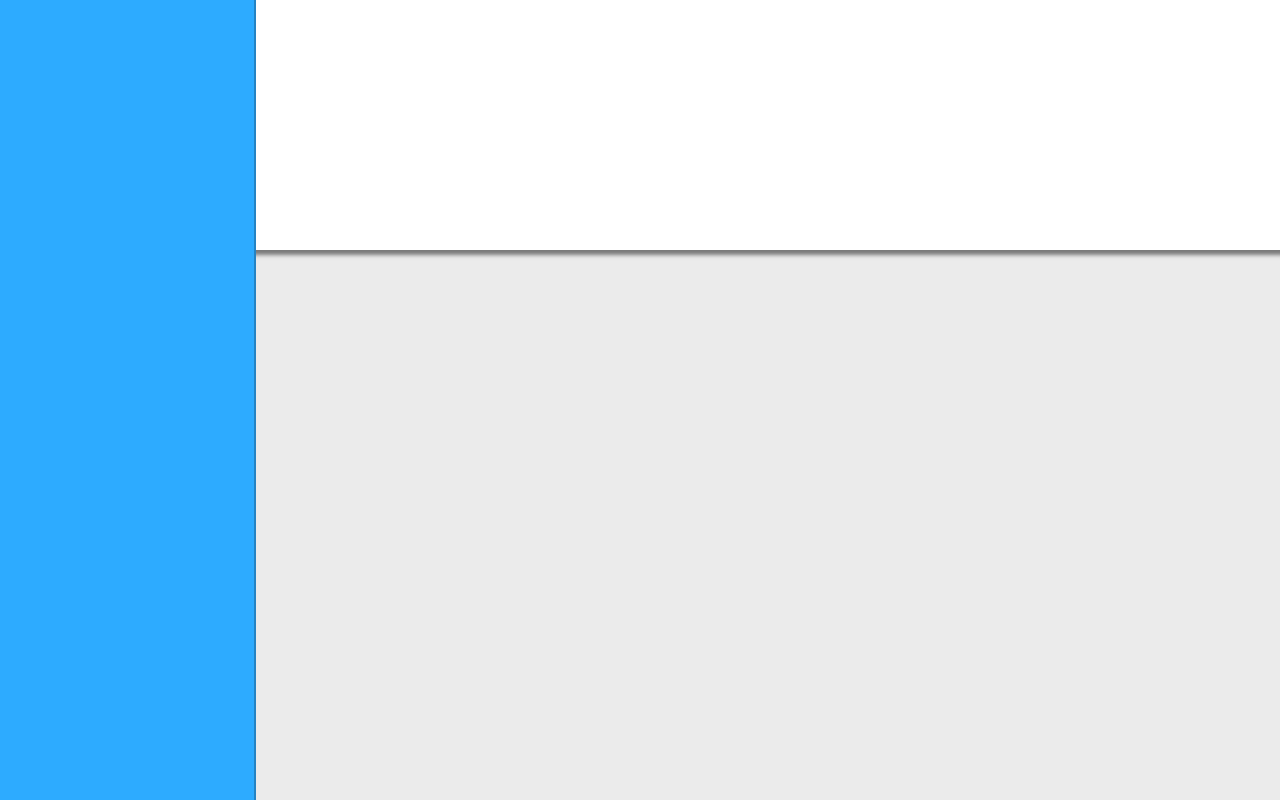
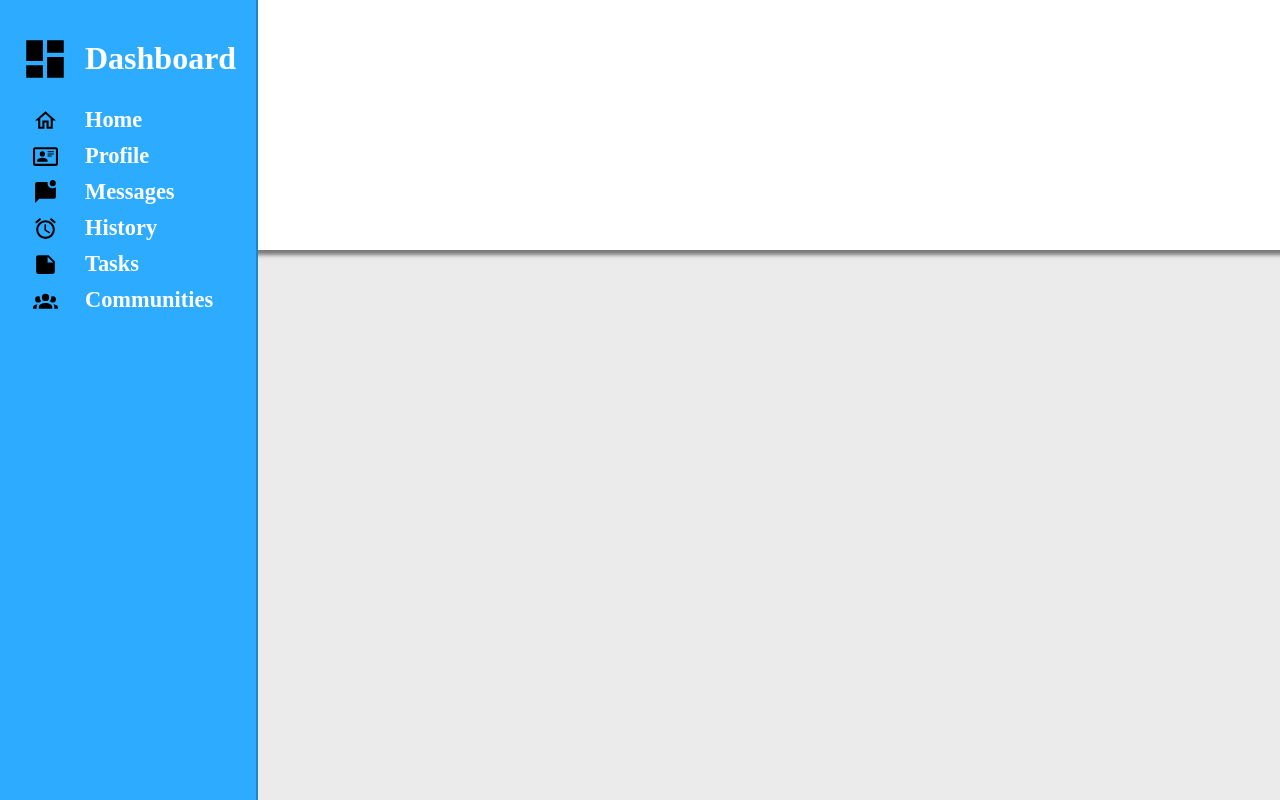
Before and after one commit to XenoNick/odin_Dashboard, a plain HTML site: page index.html in a window 1280 px wide. Drawn offline with Linux system fonts and the light colour scheme.

Commit message:
Test new layour for the navbar

```diff
--- a/index.html
+++ b/index.html
@@ -11,7 +11,40 @@
 
 <body>
     <div id="container">
-        <nav class="sections nav"></nav>
+        <nav class="sections nav">
+            <img src="./icons/view-dashboard.svg" alt="" class="title-icon">
+            <h1 class="title">Dashboard</h1>
+
+            <img src="./icons/home-outline.svg" alt="" class="icon">
+            <a href="" class="link nav-info">
+                <p>Home</p>
+            </a>
+
+            <img src="./icons/card-account-details-outline.svg" alt="" class="icon">
+            <a href="" class="link nav-info">
+                <p>Profile</p>
+            </a>
+
+            <img src="./icons/message-badge.svg" alt="" class="icon">
+            <a href="" class="link nav-info">
+                <p>Messages</p>
+            </a>
+
+            <img src="./icons/alarm.svg" alt="" class="icon">
+            <a href="" class="link nav-info">
+                <p>History</p>
+            </a>
+
+            <img src="./icons/note.svg" alt="" class="icon">
+            <a href="" class="link nav-info">
+                <p>Tasks</p>
+            </a>
+
+            <img src="./icons/account-group.svg" alt="" class="icon">
+            <a href="" class="link nav-info">
+                <p>Communities</p>
+            </a>
+        </nav>
         <header class="sections header"></header>
         <main class="sections main"></main>
     </div>
--- a/styles.css
+++ b/styles.css
@@ -8,14 +8,11 @@ body{
 #container{
     flex: 1 1 0;
     display: grid;
-    grid-template: 250px 1fr/ minmax(max-content, 1fr) 4fr;
+    grid-template: 250px 1fr/ max-content 4fr;
     grid-template-areas:
     "nav header"
     "nav main"
     ;
-}
-.sections{
-
 }
 .header{
     grid-area: header;
@@ -26,7 +23,38 @@ body{
     grid-area: nav;
     background-color: rgb(45, 171, 255);
     border-right: 2px solid rgb(36, 131, 195);
+    padding: 20px;
+    gap: 10px 15px;
+    display: grid;
+    grid-template-columns: max-content max-content;
+    align-items: center;
+    justify-items: center;
+    grid-auto-rows: max-content;
     z-index: 2;
+}
+.title, .nav-info > p{
+    font-weight: bold;
+    margin: 0;
+}
+.title{
+    color: white;
+    font-size: 2rem;
+    margin: 20px 0;
+}
+.title-icon{
+    height: 50px;
+    width: 50px;
+}
+.nav-info{
+    justify-self: stretch;
+    text-align: start;
+    color: white;
+    font-size: 1.4rem;
+    text-decoration: none;
+}
+.icon{
+    height: 25px;
+    width: 25px;
 }
 .main{
     grid-area: main;
```
Also changed, not shown: icons/account-group.svg (added), icons/account.svg (added), icons/alarm.svg (added), icons/card-account-details-outline.svg (added), icons/cog-outline.svg (added), icons/help-box-outline.svg (added), icons/home-outline.svg (added), icons/message-badge.svg (added), icons/note.svg (added), icons/shield-alert-outline.svg (added), icons/view-dashboard.svg (added).
